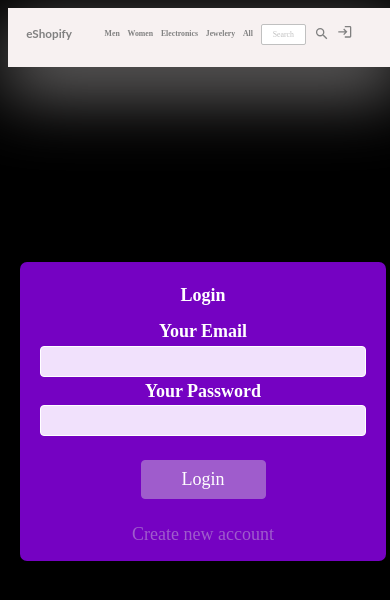
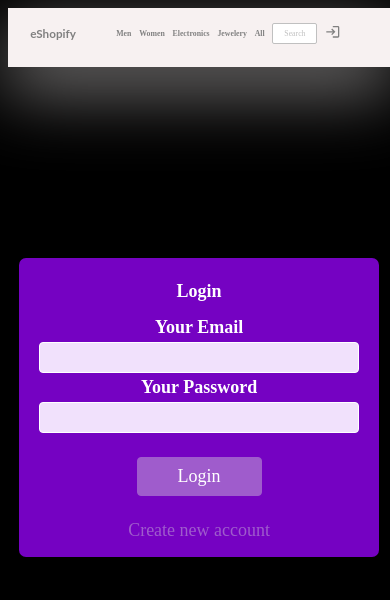
Before and after one commit to ashish-m-bhat/eShopify, a React (Create React App) app: page /auth in a window 390 px wide. Shown: the top 600 px of the page. Built offline with nearby package versions, Linux system fonts and the light colour scheme; no server answers.

Commit message:
Remove 100% width and/or height to prevent the unnecessary scroll bar

```diff
--- a/src/Components/NavigationBar/NavigationBar.module.css
+++ b/src/Components/NavigationBar/NavigationBar.module.css
@@ -1,5 +1,5 @@
 .header {
-    width: 100vw;
+    width: auto;
     height: 8vh;
     background-color: rgb(247, 241, 241);
     color: rgb(128, 128, 128);
@@ -9,7 +9,7 @@
     justify-content:space-around;
     align-items: center;
     position:sticky;
-    top:0.5vh;
+    top:0;
     padding-bottom: 1vh;
 }
 
@@ -117,7 +117,7 @@ li:hover{
         margin-right: -2vw;
     }
     .header ul{
-        width: 100%;
+        width: auto;
         font-size:2vw;
     }
     .header li{
@@ -130,9 +130,7 @@ li:hover{
         width: 10vw;
     }
     .searchIcon{
-        position: relative;
-        top: 0.5vh;
-        font-size: 4vw;
+        display: none;
     }
 
     .profile, .cart, .login, .logout{
--- a/src/Components/OrderHistory/DisplayOrderHistory.module.css
+++ b/src/Components/OrderHistory/DisplayOrderHistory.module.css
@@ -1,7 +1,7 @@
 body{
     text-align: center;
-    height:100vh;
-    width: 100vw;
+    height:98vh;
+    width: 98vw;
 }
 .userInfo{
     height: auto;
@@ -25,7 +25,7 @@ body{
 .orderHistoryContainer, .eachOrderHistory{
     background-color: transparent;
     line-height: 2;
-    width: 100vw;
+    width: 100%;
     box-shadow: rgb(231, 11, 11) 0px 0px 60px -12px inset, rgba(0, 0, 0, 0.3) 0px 18px 36px -18px inset;
 }
 
@@ -64,11 +64,13 @@ td{
     .orderHistoryContainer, .eachOrderHistory{
         width: 96vw;
         margin: auto;
+        margin-right: 3vw;
     }
     .orderHistoryContainer{
         box-shadow: none;
     }
     table, th, td{
         font-size: small;
+        padding-right: 10px;
     }
 }
--- a/src/Components/Products/DisplayProducts.module.css
+++ b/src/Components/Products/DisplayProducts.module.css
@@ -1,5 +1,5 @@
 .productsSection{
-    width: 100vw;
+    width: 98vw;
     height: auto;
     margin-top: 5vh;
     margin-bottom: 15vh;
@@ -40,7 +40,7 @@
 
 .slct {
     position: relative;
-    left:87vw;
+    left:85vw;
     width: 10vw;
     height: 4vh;
     overflow:hidden;
@@ -67,6 +67,7 @@ select {
 
 @media only screen and (max-width:1000px){
     .eachProduct{
+        background-color: white;
         width: 80%;
     }
     .eachProduct img{
--- a/src/UI/LoadingSpinner/LoadingSpinner.module.css
+++ b/src/UI/LoadingSpinner/LoadingSpinner.module.css
@@ -2,8 +2,8 @@
   position: fixed;
   top: 0;
   left: 0;
-  width: 100%;
-  height: 100vh;
+  width: 98%;
+  height: 98vh;
   z-index: 10;
   background: rgba(0, 0, 0, 0.75);
 }
--- a/src/UI/Modal/ErrorModal.module.css
+++ b/src/UI/Modal/ErrorModal.module.css
@@ -2,8 +2,8 @@
     position: fixed;
     top: 0;
     left: 0;
-    width: 100%;
-    height: 100vh;
+    width: 98vw;
+    height: 98vh;
     z-index: 10;
     background: rgba(0, 0, 0, 0.75);
   }
```
